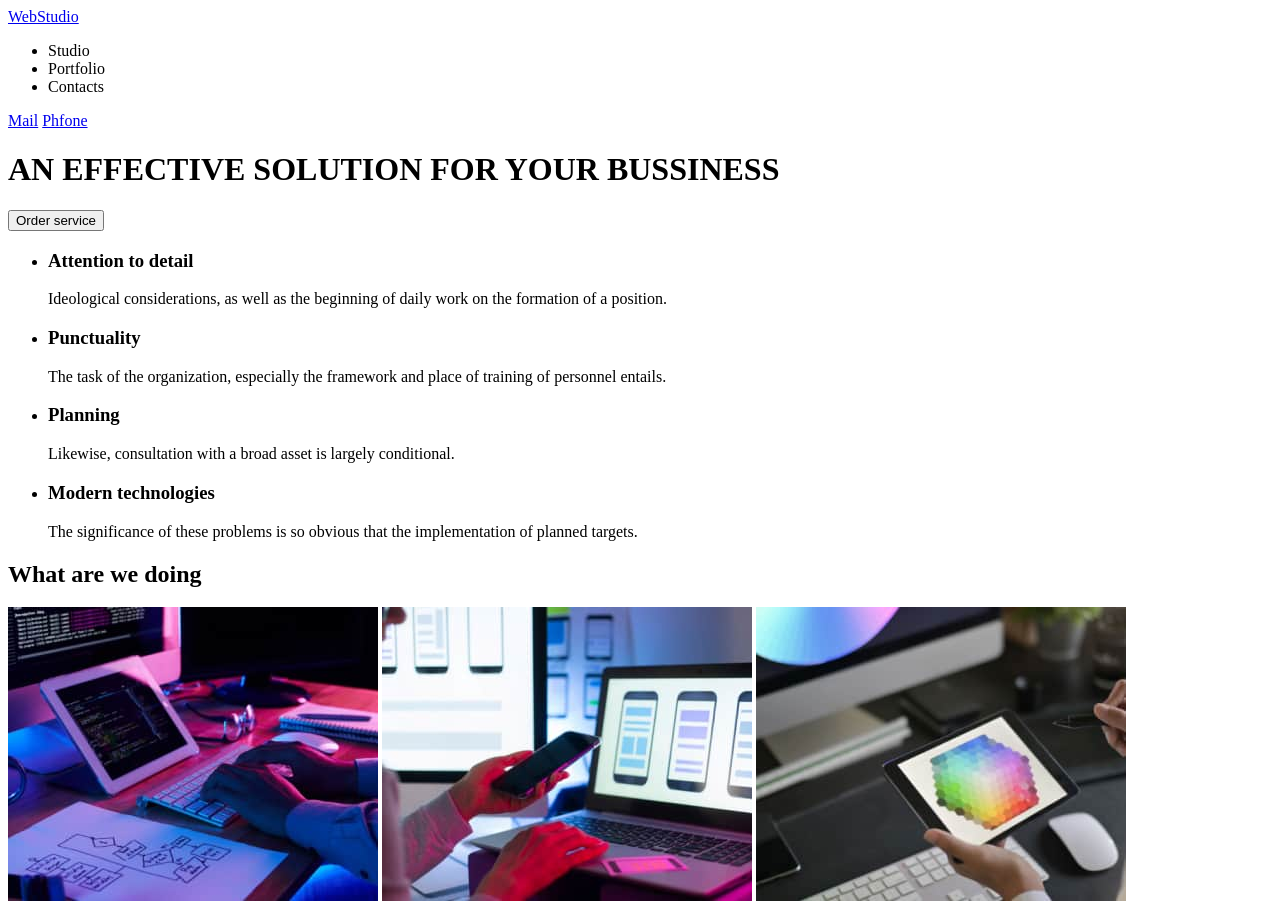
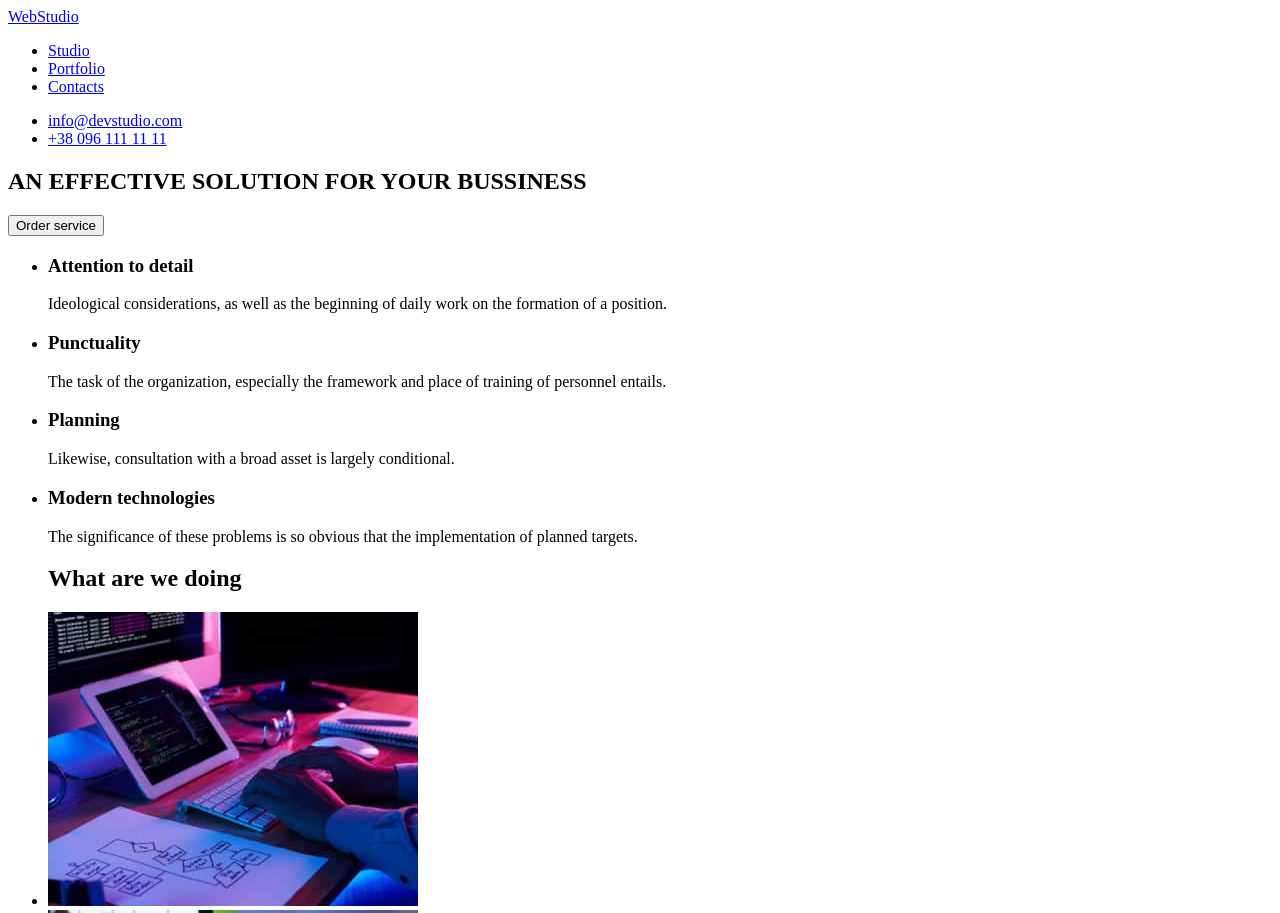
Before and after one commit to Den4icGuti/git-course-start, a plain HTML site: page index.html in a window 1280 px wide. Shown: the top 913 px of the page. Drawn offline with Linux system fonts and the light colour scheme.

Commit message:
bugs fixed

```diff
--- a/index.html
+++ b/index.html
@@ -7,7 +7,7 @@
     <link rel="preconnect" href="https://fonts.googleapis.com">
     <link rel="preconnect" href="https://fonts.gstatic.com" crossorigin>
     <!-- <link href="https://fonts.googleapis.com/css2?family=Raleway:wght@200&display=swap" rel="stylesheet"> -->
-    <link rel="stylesheet" href="./style/style.css">
+    <!-- <link rel="stylesheet" href="./style/style.css"> -->
     <title>Document</title>
 </head>
 <body>
@@ -17,29 +17,34 @@
     <a class="header_text" href="https://www.coherence.digital/">WebStudio</a>
 
         <ul>
-            <li>Studio</li>
-            <li>Portfolio</li>
-            <li>Contacts</li>
+            <li><a href="#">Studio</a></li>
+            <li><a href="#">Portfolio</a></li>
+            <li><a href="#">Contacts</a></li>
         </ul>
 
         </nav>
-        <div class="contacts">
-            <a href="mailto:goos7412@gmail.com">Mail</a>
+            <ul>
+                <li><a href="mailto:info@devstudio">info@devstudio.com</a></li>
+                <li><a href="tel:+38 096 111 11 11">+38 096 111 11 11</a></li>
+            </ul>
 
-            <a href="tel:+380978541212">Phfone</a>
-        </div>
+
+
+
         </header><!-- /Header -->
 
         <!-- Banner_content -->
     <main>
-        <div class="banner">
+       <section>
             <h1 class="banner__text">
                 AN EFFECTIVE SOLUTION FOR YOUR BUSSINESS
             </h1>
             <button type="button">Order service</button>
-        </div><!-- Banner_content -->
+       </section>
+
+       <!-- Banner_content -->
       <!-- Features -->
-<div class="features">
+      <section>
         <ul>
             <li>
                 <h3>Attention to detail</h3>
@@ -66,29 +71,38 @@
                 </p>
             </li>
         </ul>
-</div> <!-- /Features -->
+      </section>
+
+ <!-- /Features -->
 
             <!-- Works -->
-       <div class="works">
+                <section>
+                    <ul>
                         <h2>What are we doing</h2>
-            <img src="img/img_1.jpg" width="370 alt="" " title="Application Development">
-            <img src="img/img_2.jpg" width="370 alt="" title="Adaptation">
-            <img src="img/img_3.jpg" width="370 alt="" title="Design decoration">
-       </div>
-        <!-- /Works -->
+                        <li><img src="img/img_1.jpg" width="370 alt="" " title="Application Development"></li>
+                        <li><img src="img/img_2.jpg" width="370 alt="" title=" Adaptation"></li>
+                        <li><img src="img/img_3.jpg" width="370 alt="" title=" Design decoration"></li>
+                    </ul>
 
-        <!-- Team__work -->
-<div class="work__team">
+                </section><!-- /Works -->
+
+                <!-- Team__Work -->
+                 <section>
                     <h2>
                         Our team
                     </h2>
-     <img src="img/works__team/img.jpg" width="270" alt="" title=" Igor Demyanenko">
+
+                    <ul>
+
+                        <li><img src="img/works__team/img.jpg" width="270" alt="" title=" Igor Demyanenko">
                             <h3>
                                 Igor Demyanenko
                             </h3>
                             <p>
                                 Product Designer
                             </p>
+                        </li>
+                        <li>
                             <img src="img/works__team/img_1.jpg" width="270" alt="" title=" Olga Repina">
                             <h3>
                                 Olga Repina
@@ -96,6 +110,8 @@
                             <p>
                                 Frontend Developer
                             </p>
+                        </li>
+                        <li>
                             <img src="img/works__team/img_2.jpg" width="270" alt="" title="Nikolay Tarasov">
                             <h3>
                                 Nikolay Tarasov
@@ -103,6 +119,8 @@
                             <p>
                                 Marketing
                             </p>
+                        </li>
+                        <li>
                             <img src="img/works__team/img_3.jpg" width="270" alt="" title="Mikhail Ermakov">
                             <h3>
                                 Mikhail Ermakov
@@ -110,20 +128,27 @@
                             <p>
                                 UI Designer
                             </p>
- </div>
+
+                        </li>
+                    </ul>
+                 </section>
+
           </main>
  <!-- /Works -->
 
+    <!-- footer -->
  <footer>
      <h2>
-         WebStudio
+         <a href="">WebStudio</a>
+
      </h2>
      <address>
         Kiev city Lesi Ukrainky ave., 26
+        <a href="mailto:info@devstudio.com">info@devstudio.com</a>
+        <a href="tel:+38 096 111 11 11">+38 096 111 11 11</a>
      </address>
-    <a href="mailto:mail7412@gmail.com">Mail</a>
-    <a href="tel:+380978541212">Phfone</a>
- </footer>
+
+ </footer> <!-- /footer -->
 
 
 
```
Lines whose indentation alone changed are shown as unchanged.
